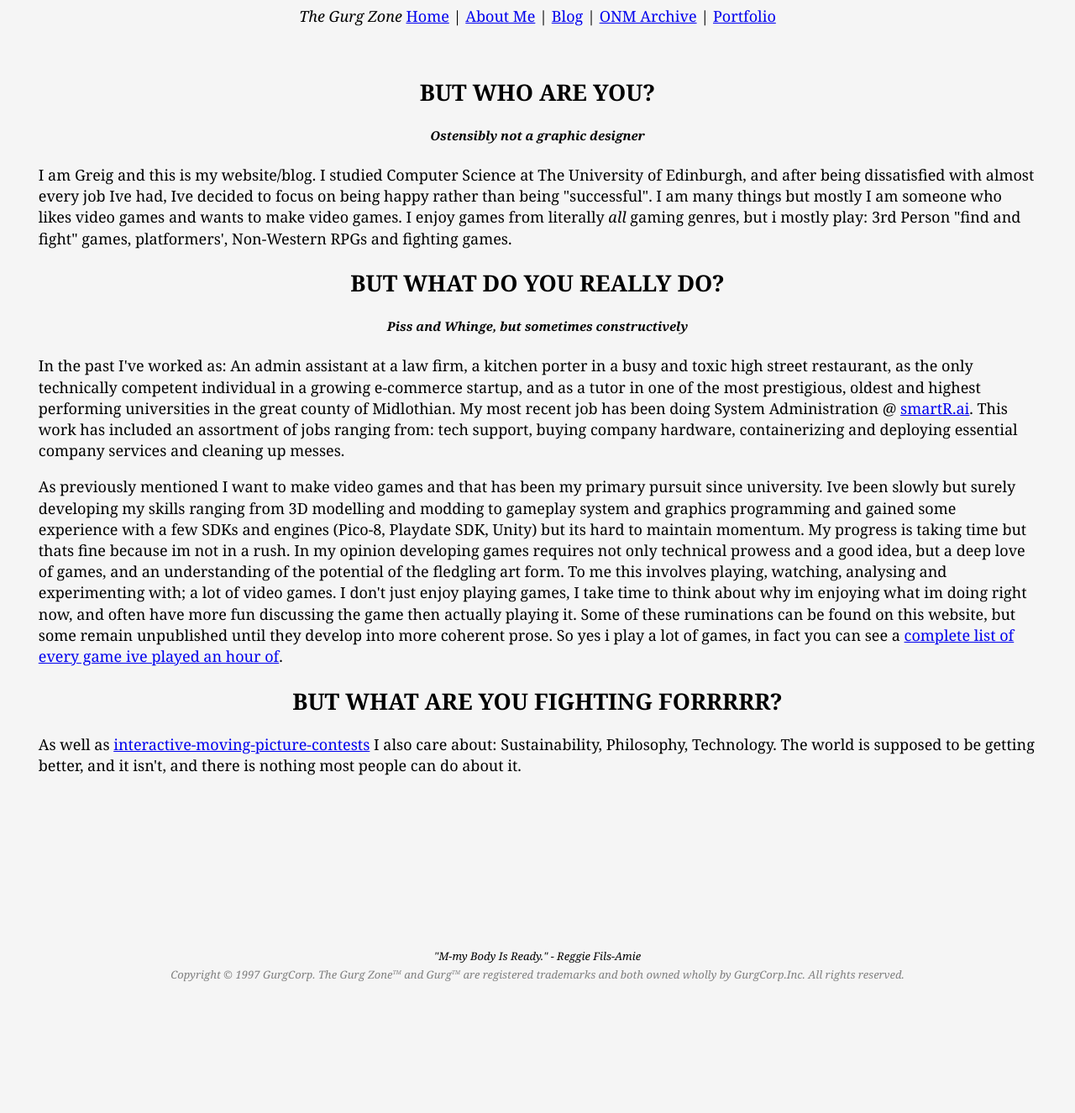
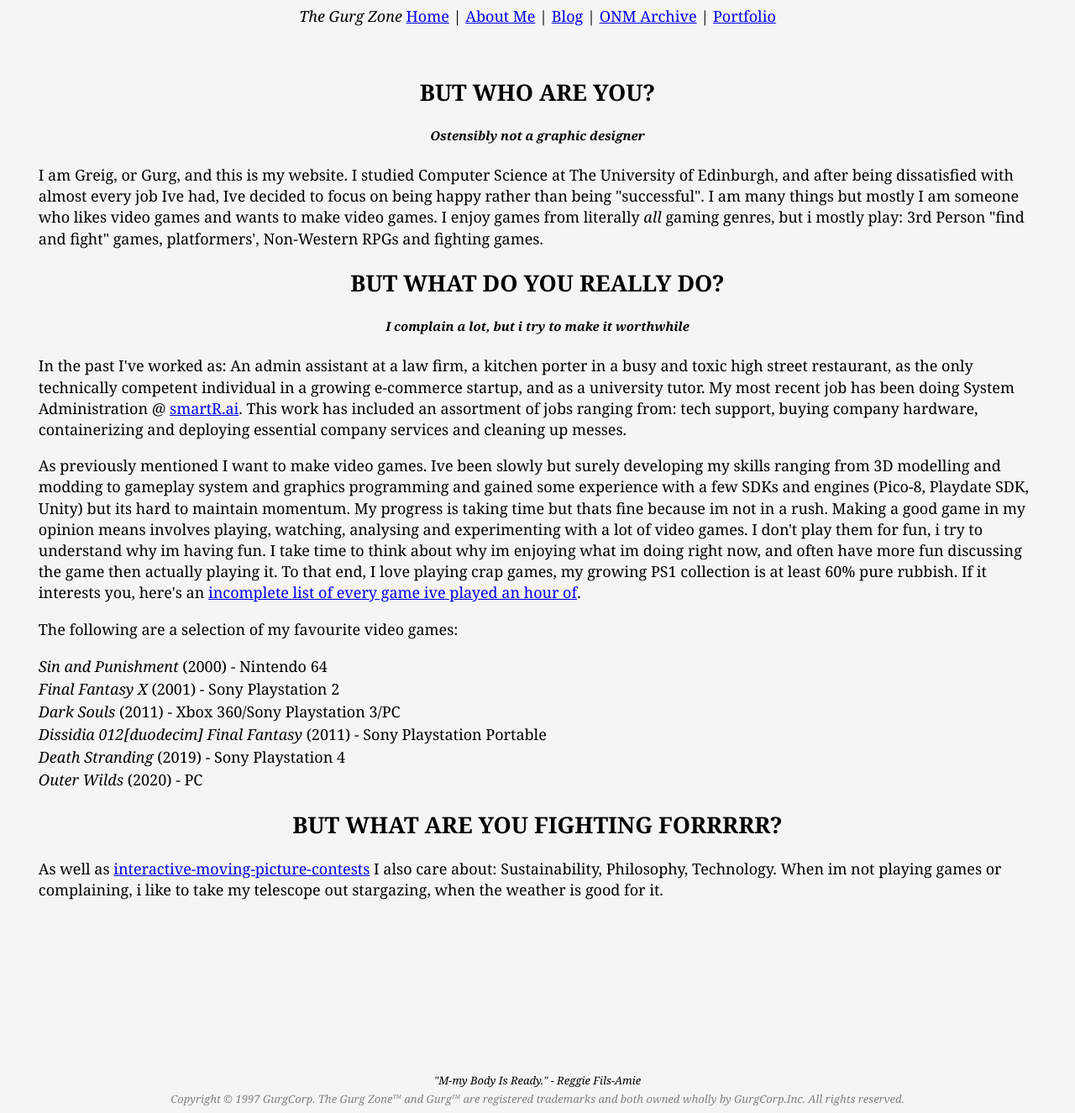
Before and after one commit to GreigHuth/greighuth.github.io, a Jekyll site: the page built from about.html, in a window 1280 px wide. Shown: the whole page at 84% size. Built offline with Jekyll 4.4.1, drawn with Linux system fonts in a browser that asks for light colours; before the commit the page ends 1177 px from its top, so only the background shows below that.

Commit message:
reworked portfolio, went back to old index layout, updated various copy

```diff
--- a/about.html
+++ b/about.html
@@ -7,7 +7,7 @@ layout: default
 <h5 style="text-align: center;"><i>Ostensibly not a graphic designer</i></h5>
 
 <p style="clear:left;">
-I am Greig and this is my website/blog.
+I am Greig, or Gurg, and this is my website.
 I studied Computer Science at The University of Edinburgh, and after being dissatisfied with almost every job Ive had, Ive decided to focus on being happy rather than being
 "successful". I am many things but mostly I am someone who likes video games and wants to make video games.
 
@@ -16,32 +16,30 @@ I enjoy games from literally <i>all</i> gaming genres, but i mostly play: 3rd Pe
 
 
 <h2 style="text-align: center;"> BUT WHAT DO YOU REALLY DO?</h2>
-<h5 style="text-align: center;"><i>Piss and Whinge, but sometimes constructively</i> </h5>
+<h5 style="text-align: center;"><i>I complain a lot, but i try to make it worthwhile</i> </h5>
 
 <p>
 In the past I've worked as:
 An admin assistant at a law firm,
 a kitchen porter in a busy and toxic high street restaurant,
 as the only technically competent individual in a growing e-commerce startup,
-and as a tutor in one of the most prestigious, oldest and highest performing universities in the great county of Midlothian.
-My most recent job has been doing System Administration @ <a href="https://smartr.ai"> smartR.ai</a>.
+and as a university tutor. My most recent job has been doing System Administration @ <a href="https://smartr.ai"> smartR.ai</a>.
 This work has included an assortment of jobs ranging from: tech support, buying company hardware, containerizing and deploying essential company services and cleaning up messes.
 </p>
 
 <p>
-As previously mentioned I want to make video games and that has been my primary pursuit since university.
+As previously mentioned I want to make video games.
 Ive been slowly but surely developing my skills ranging from 3D modelling and modding to gameplay system and graphics programming
 and gained some experience with a few SDKs and engines (Pico-8, Playdate SDK, Unity) but its hard to maintain momentum. My progress is taking time but thats
     fine because im not in a rush.
-In my opinion developing games requires not only technical prowess and a good idea, but a deep love of games, and an understanding of the potential of the fledgling art form.
-To me this involves playing, watching, analysing and experimenting with; a lot of video games. I don't just enjoy playing games, I take time to think about why im
-enjoying what im doing right now, and often have more fun discussing the game then actually playing it.
-Some of these ruminations can be found on this website, but some remain unpublished until they develop into more coherent prose.
-So yes i play a lot of games, in fact you can see a  <a href="/everygameiveplayed.txt"> complete list of every game ive played an hour of</a>.
+Making a good game in my opinion means involves playing, watching, analysing and experimenting with a lot of video games. I don't play them for fun, i try to understand why im having fun.
+I take time to think about why im enjoying what im doing right now, and often have more fun discussing the game then actually playing it.
+To that end, I love playing crap games, my growing PS1 collection is at least 60% pure rubbish.
+If it interests you, here's an  <a href="/everygameiveplayed.txt"> incomplete list of every game ive played an hour of</a>.
 
-<!--
+
 <p>
-    My mind changes a lot, but for now i consider the following to be some of my absolute favourite video games:
+   The following are a selection of my favourite video games:
 
 <ul class="no-bullets">
     <li><i>Sin and Punishment</i> (2000) - Nintendo 64</li>
@@ -49,10 +47,11 @@ So yes i play a lot of games, in fact you can see a  <a href="/everygameiveplaye
     <li><i>Dark Souls</i> (2011) - Xbox 360/Sony Playstation 3/PC </li>
     <li><i>Dissidia 012[duodecim] Final Fantasy </i> (2011) - Sony Playstation Portable</li>
     <li><i>Death Stranding</i> (2019) - Sony Playstation 4 </li>
+    <li><i>Outer Wilds</i> (2020) - PC </li>
 </ul>
 
 </p>
--->
+
 
 <h2 style="text-align: center;"> BUT WHAT ARE YOU FIGHTING FORRRRR?</h2>
 <p>
@@ -61,6 +60,6 @@ Sustainability,
 Philosophy,
 Technology.
 
-The world is supposed to be getting better, and it isn't, and there is nothing most people can do about it.
+When im not playing games or complaining, i like to take my telescope out stargazing, when the weather is good for it.
 
 </p>
```
Also changed, not shown: archive/_posts/2023-04-24-ONM58 Archive_DQIX Interview.md (+1 -1 lines), index.html (+1 -28 lines), portfolio.html (+17 -1 lines), portfolio/_posts/2022-04-26-powergrab.md (+2 -2 lines), portfolio/_posts/2023-02-07-HCI.md (added, +14 -0 lines).
